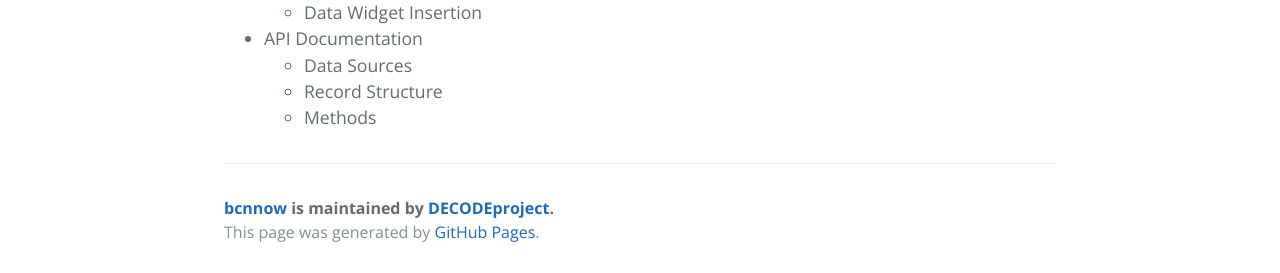
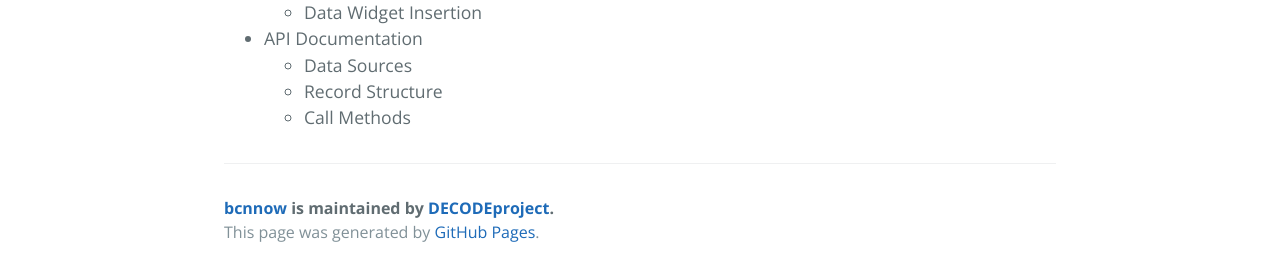
Before and after one commit to DECODEproject/bcnnow, a Jekyll site: the page built from docs/index.md, in a window 1280 px wide. Shown: the part 920-1193 px from the top of the page. Built offline with Jekyll 4.4.1, drawn with Linux system fonts in a browser that asks for light colours; our own code applies the rules of GitHub Pages for plain Markdown files.

Commit message:
BarcelonaNow v0.0.1

```diff
--- a/docs/index.md
+++ b/docs/index.md
@@ -26,4 +26,4 @@ layout: default
 - API Documentation
   - Data Sources
   - Record Structure
-  - Methods
+  - Call Methods
```
